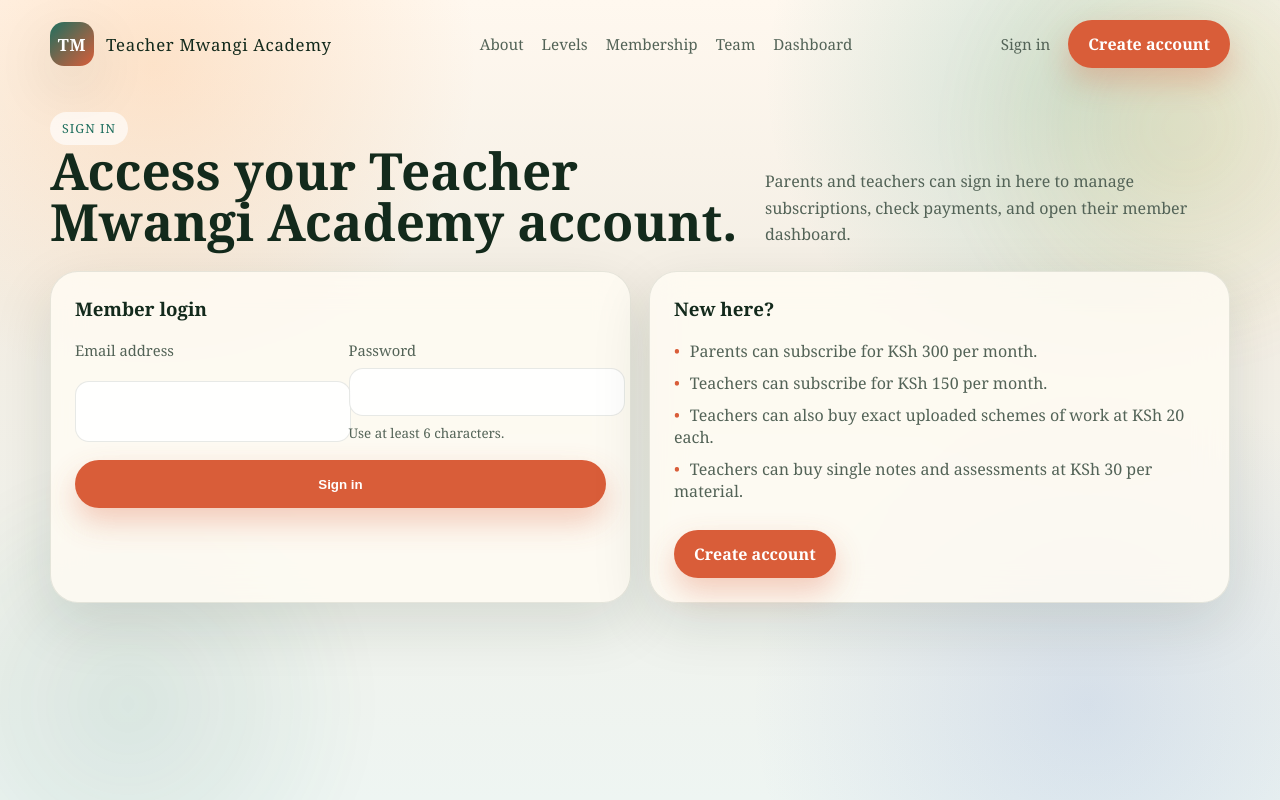
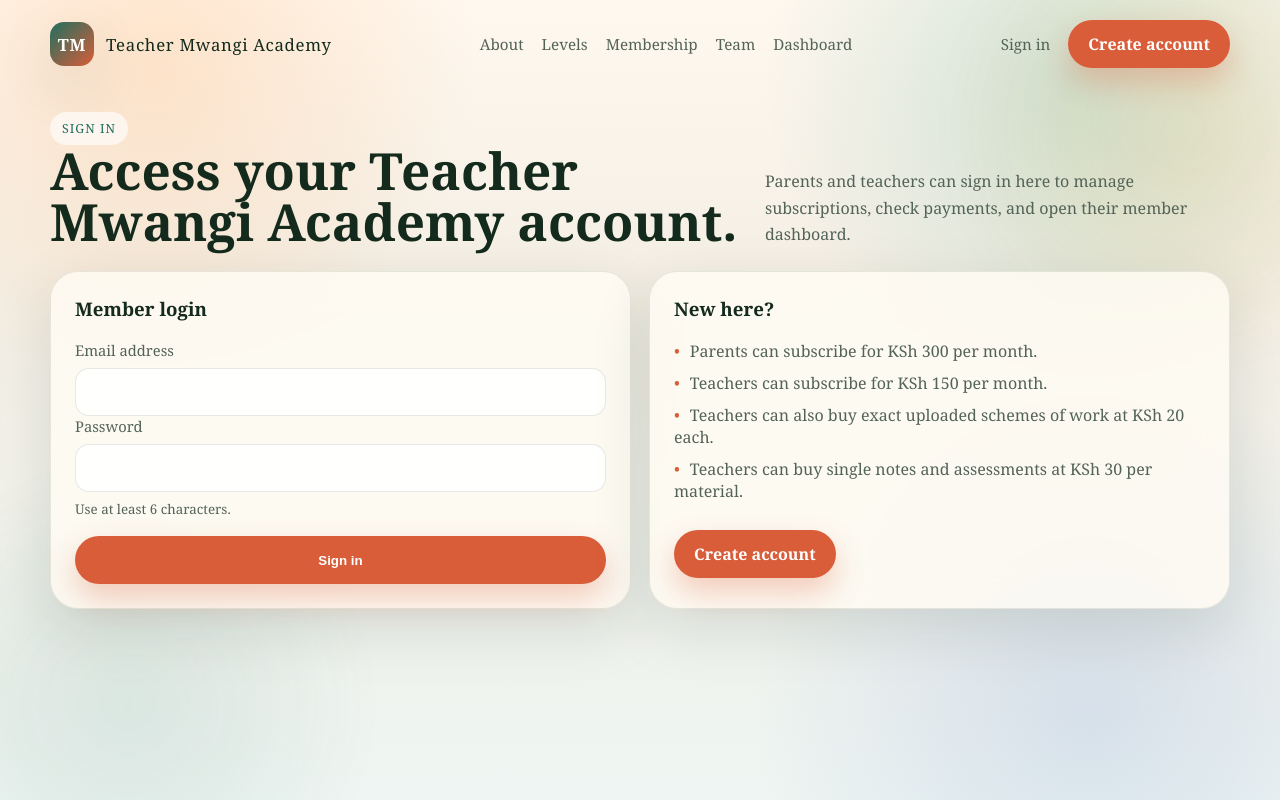
Before and after one commit to eriqck/Teacher-Mwangi-Academy, a Next.js app: page /login in a window 1280 px wide. Built offline with nearby package versions, Linux system fonts and the light colour scheme; no server answers.

Commit message:
Fixed misalligned login inputs labels

```diff
--- a/app/globals.css
+++ b/app/globals.css
@@ -737,6 +737,11 @@ main {
   grid-template-columns: repeat(2, minmax(0, 1fr));
 }
 
+.form-grid-single,
+.auth-login-grid {
+  grid-template-columns: minmax(0, 1fr);
+}
+
 .field {
   display: grid;
   gap: 8px;
@@ -760,6 +765,29 @@ main {
 
 .field small {
   color: var(--muted);
+}
+
+.auth-form {
+  width: 100%;
+}
+
+.auth-form .field {
+  min-width: 0;
+  text-align: left;
+}
+
+.auth-form .field input,
+.auth-form .field select {
+  width: 100%;
+}
+
+.auth-form--login {
+  max-width: 560px;
+  margin: 0 auto;
+}
+
+.auth-form--login .button {
+  width: 100%;
 }
 
 .message {
--- a/components/auth-form.tsx
+++ b/components/auth-form.tsx
@@ -47,7 +47,7 @@ export function AuthForm({ mode }: AuthFormProps) {
   }
 
   return (
-    <form className="panel-stack" onSubmit={handleSubmit}>
+    <form className={`panel-stack auth-form auth-form--${mode}`} onSubmit={handleSubmit}>
       {mode === "signup" ? (
         <>
           <div className="form-grid">
@@ -76,19 +76,27 @@ export function AuthForm({ mode }: AuthFormProps) {
         </>
       ) : null}
 
-      <div className="form-grid">
       {mode === "login" ? (
+        <div className="auth-login-grid">
           <div className="field">
             <label htmlFor="email">Email address</label>
             <input id="email" name="email" type="email" required />
           </div>
-        ) : null}
           <div className="field">
             <label htmlFor="password">Password</label>
             <input id="password" name="password" type="password" minLength={6} required />
             <small>Use at least 6 characters.</small>
           </div>
         </div>
+      ) : (
+        <div className="form-grid form-grid-single">
+          <div className="field">
+            <label htmlFor="password">Password</label>
+            <input id="password" name="password" type="password" minLength={6} required />
+            <small>Use at least 6 characters.</small>
+          </div>
+        </div>
+      )}
 
       {error ? <div className="message message-error">{error}</div> : null}
       {success ? <div className="message message-success">{success}</div> : null}
```
Lines whose indentation alone changed are shown as unchanged.
